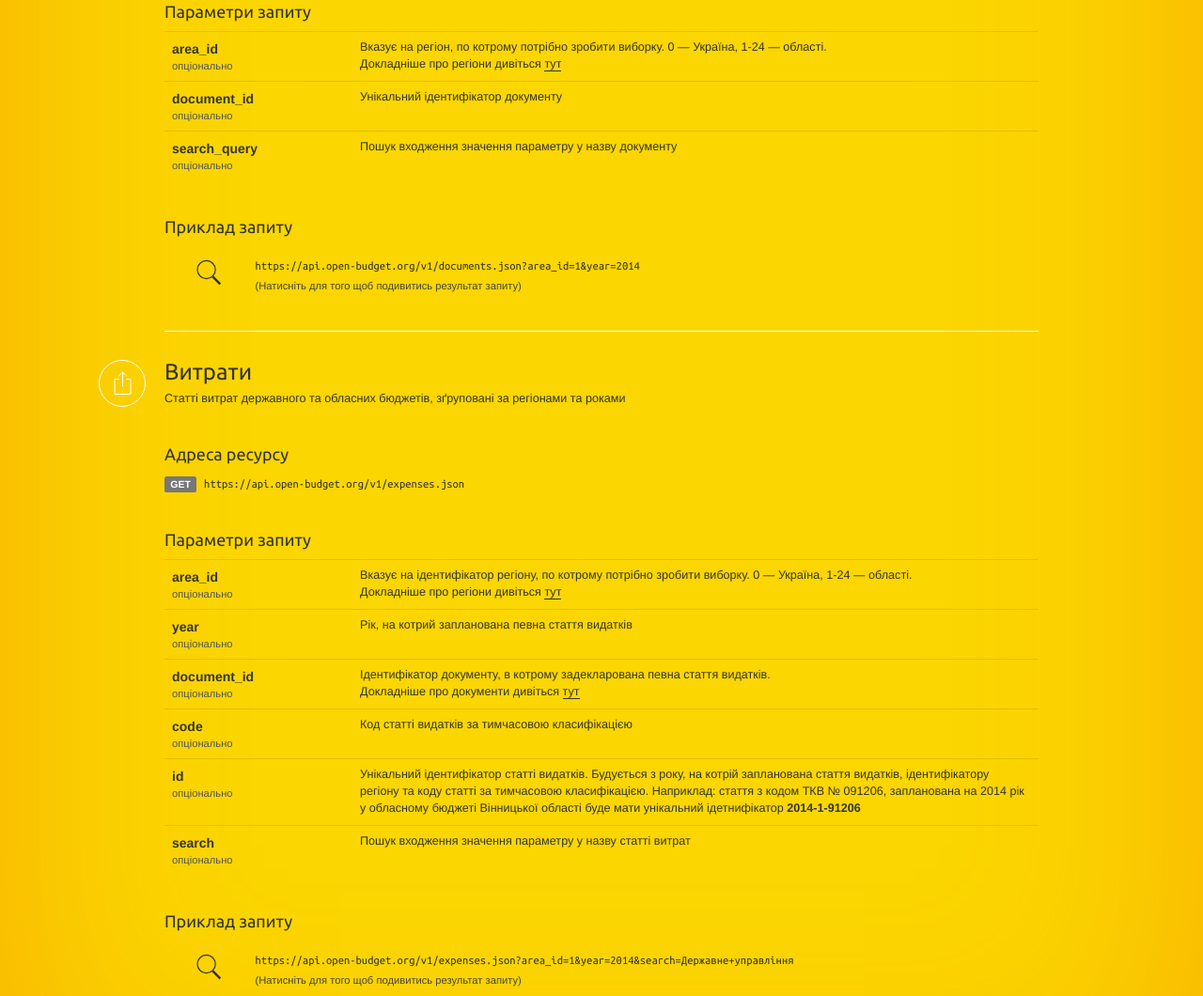
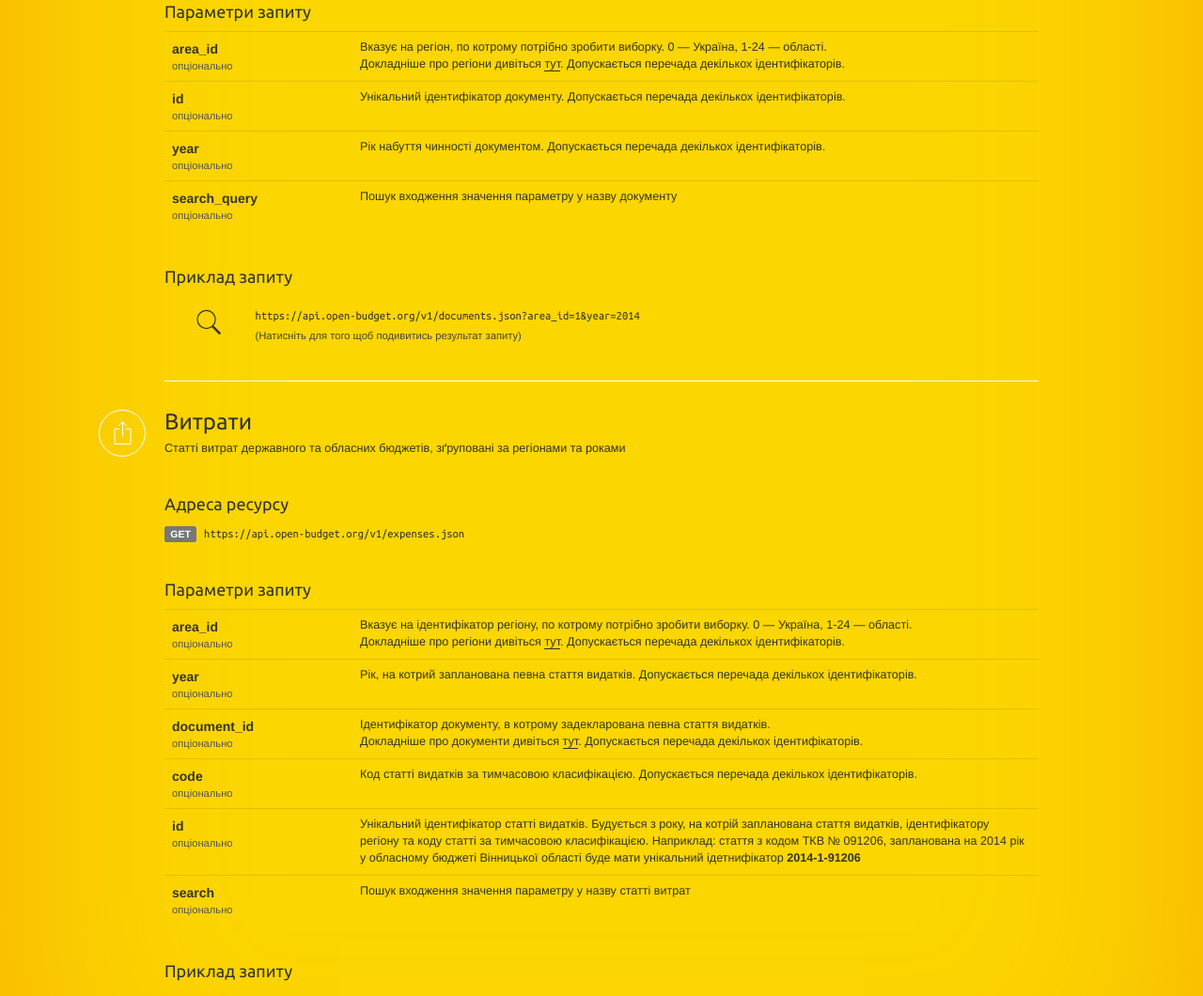
Before and after one commit to open-budget/api, a plain HTML site: page resourses/index.html in a window 1280 px wide. Shown: the part 1055-2115 px from the top of the page at 94% size. Drawn offline with nearby package versions, Linux system fonts and the light colour scheme.

Commit message:
array as query value

```diff
--- a/resourses/index.html
+++ b/resourses/index.html
@@ -172,7 +172,7 @@
         #sample-result {
             position: fixed;
             display: none;
-            width: 40%;
+            width: 60%;
             height: 100%;
             right: 0;
             background: #333;
@@ -204,7 +204,8 @@
             border-top: 1px solid #666;
             border-radius: 0;
             padding-top: 20px;
-            width: 1300px;
+            /*white-space: nowrap;*/
+            overflow: hidden;
         }
 
         #sample-result #close-cross {
@@ -375,7 +376,7 @@
                                         <span class="note">опціонально</span>
                                     </td>
                                     <td class="value">
-                                        Унікальний ідентифікатор регіону.
+                                        Унікальний ідентифікатор регіону. Допускається перечада декількох ідентифікаторів (див. приклад).
                                     </td>
                                 </tr>
                                 <tr>
@@ -404,7 +405,7 @@
                                     <div class="col-md-11">
 
                                         <code>
-                                            https://api.open-budget.org/v1/areas.json?search=льв
+                                            https://api.open-budget.org/v1/areas.json?id=0,1,2,3
                                         </code>
 
                                         <span class="sample-code-note">
@@ -445,16 +446,25 @@
                                         <span class="note">опціонально</span>
                                     </td>
                                     <td class="value">
-                                        Вказує на регіон, по котрому потрібно зробити виборку. 0 &mdash; Україна, 1-24 &mdash; області. <br />Докладніше про регіони дивіться <a href="#areas">тут</a>
+                                        Вказує на регіон, по котрому потрібно зробити виборку. 0 &mdash; Україна, 1-24 &mdash; області. <br />Докладніше про регіони дивіться <a href="#areas">тут</a>. Допускається перечада декількох ідентифікаторів.
                                     </td>
                                 </tr>
                                 <tr>
                                     <td>
-                                        <strong>document_id</strong>
+                                        <strong>id</strong>
                                         <span class="note">опціонально</span>
                                     </td>
                                     <td class="descr">
-                                        Унікальний ідентифікатор документу
+                                        Унікальний ідентифікатор документу. Допускається перечада декількох ідентифікаторів.
+                                    </td>
+                                </tr>
+                                <tr>
+                                    <td>
+                                        <strong>year</strong>
+                                        <span class="note">опціонально</span>
+                                    </td>
+                                    <td class="descr">
+                                        Рік набуття чинності документом. Допускається перечада декількох ідентифікаторів.
                                     </td>
                                 </tr>
                                 <tr>
@@ -523,7 +533,7 @@
                                         <span class="note">опціонально</span>
                                     </td>
                                     <td class="descr">
-                                        Вказує на ідентифікатор регіону, по котрому потрібно зробити виборку. 0 &mdash; Україна, 1-24 &mdash; області. <br />Докладніше про регіони дивіться <a href="#areas">тут</a>
+                                        Вказує на ідентифікатор регіону, по котрому потрібно зробити виборку. 0 &mdash; Україна, 1-24 &mdash; області. <br />Докладніше про регіони дивіться <a href="#areas">тут</a>. Допускається перечада декількох ідентифікаторів.
                                     </td>
                                 </tr>
                                 <tr>
@@ -532,7 +542,7 @@
                                         <span class="note">опціонально</span>
                                     </td>
                                     <td class="descr">
-                                        Рік, на котрий запланована певна стаття видатків
+                                        Рік, на котрий запланована певна стаття видатків. Допускається перечада декількох ідентифікаторів.
                                     </td>
                                 </tr>
                                 <tr>
@@ -541,7 +551,7 @@
                                         <span class="note">опціонально</span>
                                     </td>
                                     <td class="descr">
-                                        Ідентифікатор документу, в котрому задекларована певна стаття видатків. <br> Докладніше про документи дивіться <a href="#documents">тут</a>
+                                        Ідентифікатор документу, в котрому задекларована певна стаття видатків. <br> Докладніше про документи дивіться <a href="#documents">тут</a>. Допускається перечада декількох ідентифікаторів.
                                     </td>
                                 </tr>
                                 <tr>
@@ -550,7 +560,7 @@
                                         <span class="note">опціонально</span>
                                     </td>
                                     <td class="descr">
-                                        Код статті видатків за тимчасовою класифікацією
+                                        Код статті видатків за тимчасовою класифікацією. Допускається перечада декількох ідентифікаторів.
                                     </td>
                                 </tr>
                                 <tr>
```
Also changed, not shown: 3 other files.
